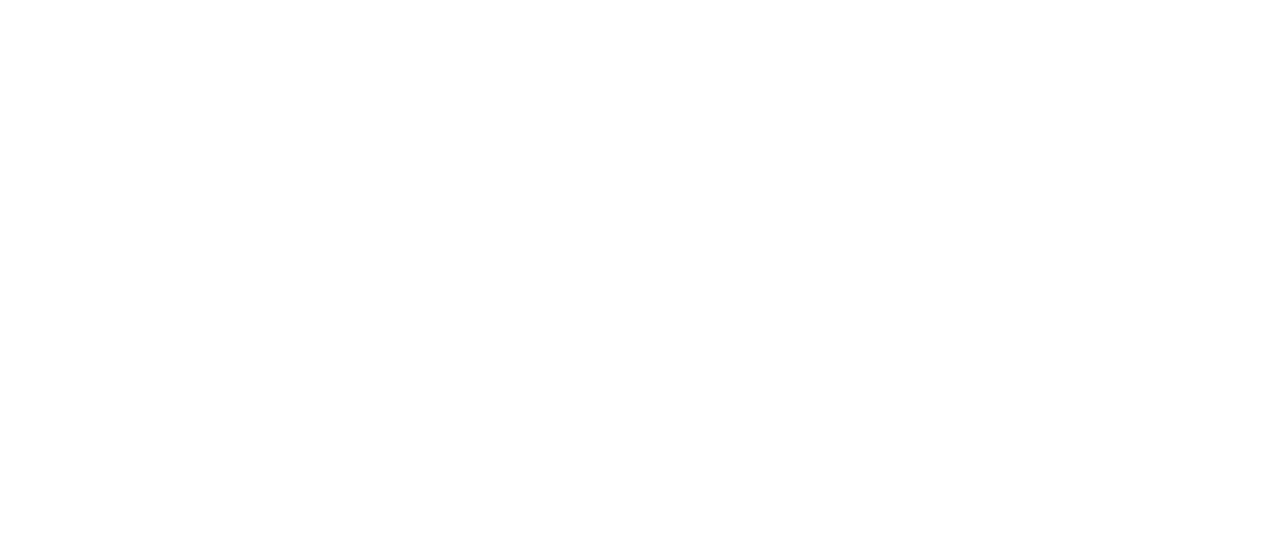
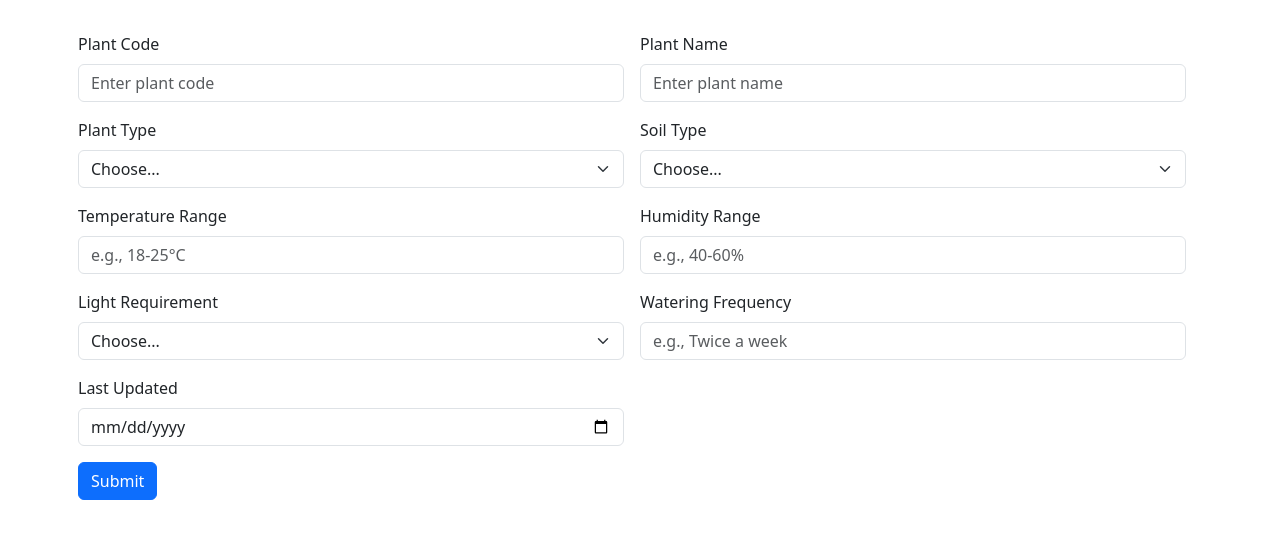
Before and after one commit to thilinaSoysa/Green-House-Front-End, an Angular app: page /plantdetails in a window 1280 px wide. Before the commit this address led to /. Shown: the top 538 px of the page. Built offline with nearby package versions, Linux system fonts and the light colour scheme.

Commit message:
Plant details adding window created

```diff
--- a/src/app/app-routing.module.ts
+++ b/src/app/app-routing.module.ts
@@ -1,9 +1,11 @@
 import { NgModule } from '@angular/core';
 import { RouterModule, Routes } from '@angular/router';
 import { PlantComponent } from './components/plant/plant.component';
+import { PlantdetailsComponent } from './components/plantdetails/plantdetails.component';
 
 const routes: Routes = [
   {path : 'plant',component : PlantComponent},
+  {path : 'plantdetails',component : PlantdetailsComponent},
 ];
 
 @NgModule({
--- a/src/app/app.module.ts
+++ b/src/app/app.module.ts
@@ -8,12 +8,14 @@ import { HttpClientModule } from '@angular/common/http';
 import { FormsModule, ReactiveFormsModule } from '@angular/forms';
 import { RouterModule } from '@angular/router';
 import { NgbModule } from '@ng-bootstrap/ng-bootstrap';
+import { PlantdetailsComponent } from './components/plantdetails/plantdetails.component';
 
 @NgModule({
   declarations: [
     AppComponent,
     PlantComponent,
-    PlantComponent
+    PlantComponent,
+    PlantdetailsComponent
   ],
   exports:[PlantComponent],
   imports: [
--- /dev/null
+++ b/src/app/components/plantdetails/plantdetails.component.html
@@ -0,0 +1,80 @@
+<div class="container">
+  <div class="row">
+    <form class="row g-3">
+      <!-- Plant Code -->
+      <div class="col-md-6">
+        <label for="plantCode" class="form-label">Plant Code</label>
+        <input type="text" class="form-control" id="plantCode" name="plantCode" placeholder="Enter plant code">
+      </div>
+
+      <!-- Plant Name -->
+      <div class="col-md-6">
+        <label for="plantName" class="form-label">Plant Name</label>
+        <input type="text" class="form-control" id="plantName" name="plantName" placeholder="Enter plant name">
+      </div>
+
+      <!-- Plant Type -->
+      <div class="col-md-6">
+        <label for="plantType" class="form-label">Plant Type</label>
+        <select id="plantType" class="form-select" name="plantType">
+          <option selected>Choose...</option>
+          <option value="vegetable">Vegetable</option>
+          <option value="fruit">Fruit</option>
+          <option value="herb">Herb</option>
+          <option value="other">Other</option>
+        </select>
+      </div>
+
+      <!-- Soil Type -->
+      <div class="col-md-6">
+        <label for="soilType" class="form-label">Soil Type</label>
+        <select id="soilType" class="form-select" name="soilType">
+          <option selected>Choose...</option>
+          <option value="sandy">Sandy</option>
+          <option value="clay">Clay</option>
+          <option value="loamy">Loamy</option>
+        </select>
+      </div>
+
+      <!-- Temperature Range -->
+      <div class="col-md-6">
+        <label for="temperatureRange" class="form-label">Temperature Range</label>
+        <input type="text" class="form-control" id="temperatureRange" name="temperatureRange" placeholder="e.g., 18-25°C">
+      </div>
+
+      <!-- Humidity Range -->
+      <div class="col-md-6">
+        <label for="humidityRange" class="form-label">Humidity Range</label>
+        <input type="text" class="form-control" id="humidityRange" name="humidityRange" placeholder="e.g., 40-60%">
+      </div>
+
+      <!-- Light Requirement -->
+      <div class="col-md-6">
+        <label for="lightRequirement" class="form-label">Light Requirement</label>
+        <select id="lightRequirement" class="form-select" name="lightRequirement">
+          <option selected>Choose...</option>
+          <option value="fullSun">Full Sun</option>
+          <option value="partialSun">Partial Sun</option>
+          <option value="shade">Shade</option>
+        </select>
+      </div>
+
+      <!-- Watering Frequency -->
+      <div class="col-md-6">
+        <label for="wateringFrequency" class="form-label">Watering Frequency</label>
+        <input type="text" class="form-control" id="wateringFrequency" name="wateringFrequency" placeholder="e.g., Twice a week">
+      </div>
+
+      <!-- Last Updated -->
+      <div class="col-md-6">
+        <label for="lastUpdated" class="form-label">Last Updated</label>
+        <input type="date" class="form-control" id="lastUpdated" name="lastUpdated">
+      </div>
+
+      <!-- Submit Button -->
+      <div class="col-12">
+        <button type="submit" class="btn btn-primary">Submit</button>
+      </div>
+    </form>
+  </div>
+</div>
```
Also changed, not shown: src/app/components/plantdetails/plantdetails.component.ts (added, +12 -0 lines), src/app/components/plantdetails/plantdetails.component.css (added), 1 other file (tests, documents, lock files or other folders).
